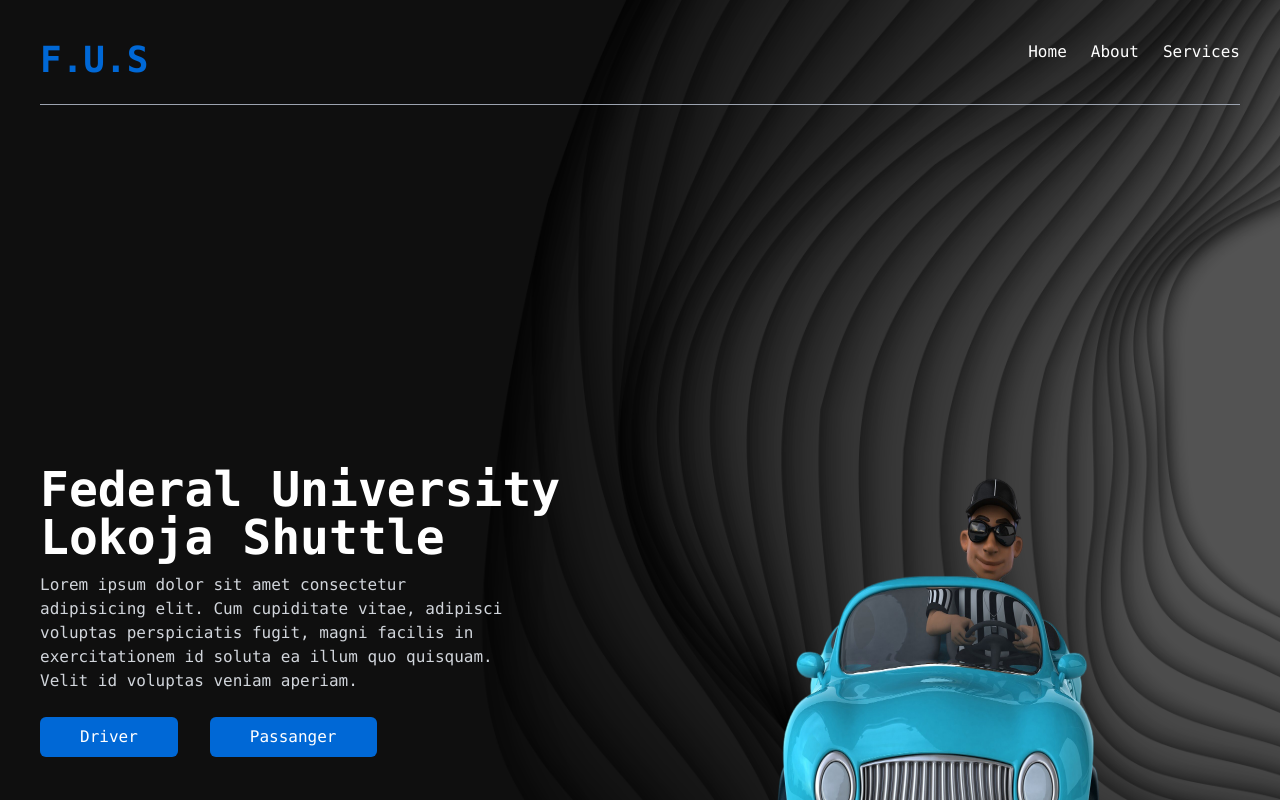
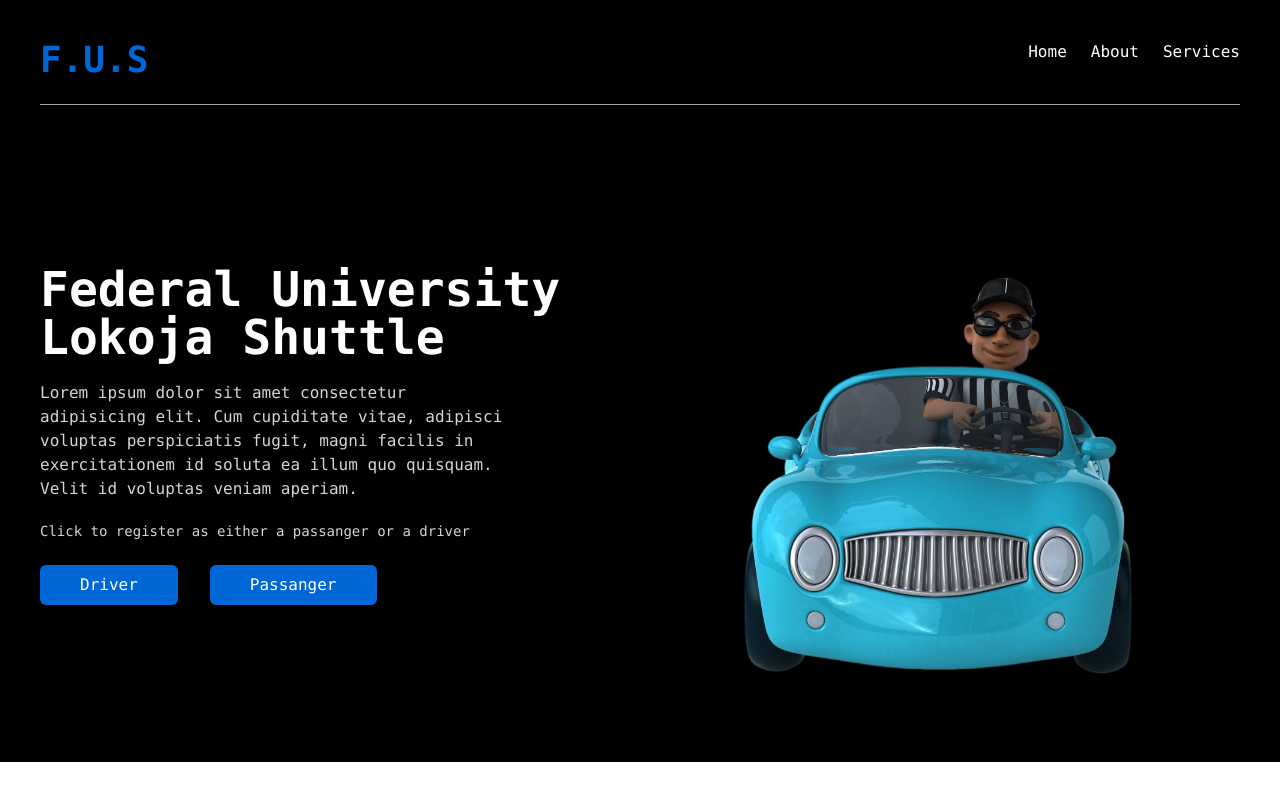
Before and after one commit to hawyy/ful_shuttle, a React (Vite) app: page / in a window 1280 px wide. Shown: the top 800 px of the page. Built offline with nearby package versions, Linux system fonts and the light colour scheme.

Commit message:
Adds Github Actions

```diff
--- a/package.json
+++ b/package.json
@@ -14,6 +14,7 @@
   },
   "dependencies": {
     "@hookform/resolvers": "^3.4.0",
+    "antd": "^5.17.3",
     "autoprefixer": "^10.4.19",
     "core-js": "^3.37.1",
     "gh-pages": "^6.1.1",
--- a/src/components/NavBar/NavBar.tsx
+++ b/src/components/NavBar/NavBar.tsx
@@ -23,9 +23,11 @@
     <nav className="w-full flex flex-col">
       <div className="mx-auto w-full flex justify-between">
         <section className="logo ">
-          <span className="text-4xl text-button-blue font-extrabold cursor-pointer">
-            F.U.S
-          </span>
+          <NavLink to={"/"}>
+            <span className="text-4xl text-button-blue font-extrabold cursor-pointer">
+              F.U.S
+            </span>
+          </NavLink>
         </section>
         <div className="block lg:hidden">
           <button
--- a/src/index.css
+++ b/src/index.css
@@ -1,3 +1,9 @@
 @tailwind base;
 @tailwind components;
 @tailwind utilities;
+
+* {
+        box-sizing: border-box;
+        padding: 0;
+        margin: 0;
+}
--- a/src/layout/BackgroundImageLayout.tsx
+++ b/src/layout/BackgroundImageLayout.tsx
@@ -3,8 +3,7 @@
 const BackgroundImageLayout = (props: PropsWithChildren) => {
   return (
     <main
-      className="bg-main-background bg-cover flex text-white flex-col h-screen p-10
-    subpixel-antialiased font-mono
+      className="bg-black box-border bg-cover flex text-white flex-col h-full p-10 subpixel-antialiased font-mono
     "
     >
       {props.children}
--- a/src/pages/landingpage/LandingPage.tsx
+++ b/src/pages/landingpage/LandingPage.tsx
@@ -1,30 +1,36 @@
 import Navbar from "../../components/NavBar/NavBar";
 import HeroLogo from "../../assets/driver.png";
 import { NavLink } from "react-router-dom";
+import BackgroundImageLayout from "../../layout/BackgroundImageLayout";
 
 // eslint-disable-next-line no-empty-pattern
 const LandingPage = () => {
   return (
-    <main
-      className="bg-main-background bg-cover flex text-white flex-col h-screen p-10
-    subpixel-antialiased font-mono
+    <BackgroundImageLayout>
+      <Navbar />
+      <section
+        className="flex flex-col-reverse mt-3
+                  md:mt-[20vh] md:flex-row
       "
       >
-      <Navbar />
-
-      <section className="flex mt-[30%]">
-        <div className="hero-section flex flex-1">
+        <div className="flex flex-1">
           <div className="left-hero">
-            <p className="text-5xl mb-3 font-bold">
+            <div className="heading">
+              <p className="text-5xl mb-5 font-bold">
                 {" "}
                 Federal University Lokoja Shuttle
               </p>
-            <p className="text-1xl text-gray-300 w-4/5">
+              <p className="text-1xl text-gray-300 w-4/5 mb-5">
                 Lorem ipsum dolor sit amet consectetur adipisicing elit. Cum
                 cupiditate vitae, adipisci voluptas perspiciatis fugit, magni
                 facilis in exercitationem id soluta ea illum quo quisquam. Velit
                 id voluptas veniam aperiam.
               </p>
+
+              <p className="text-sm text-gray-300 w-4/5">
+                Click to register as either a passanger or a driver
+              </p>
+            </div>
 
             <div className="flex gap-8 mt-6">
               <NavLink to={"register-driver"}>
@@ -40,18 +46,13 @@
               </NavLink>
             </div>
           </div>
-          <div className="right-hero flex-1 hidden">right hero</div>
         </div>
 
         <div className="text-white flex-1 gap-8 flex justify-center items-center">
-          <img
-            className="w-[500px] h-[500px]"
-            src={HeroLogo}
-            alt="image description"
-          />
+          <img className="" src={HeroLogo} alt="image description" />
         </div>
       </section>
-    </main>
+    </BackgroundImageLayout>
   );
 };
 
```
Also changed, not shown: 1 other file (tests, documents, lock files or other folders). Lines whose indentation alone changed are shown as unchanged.
